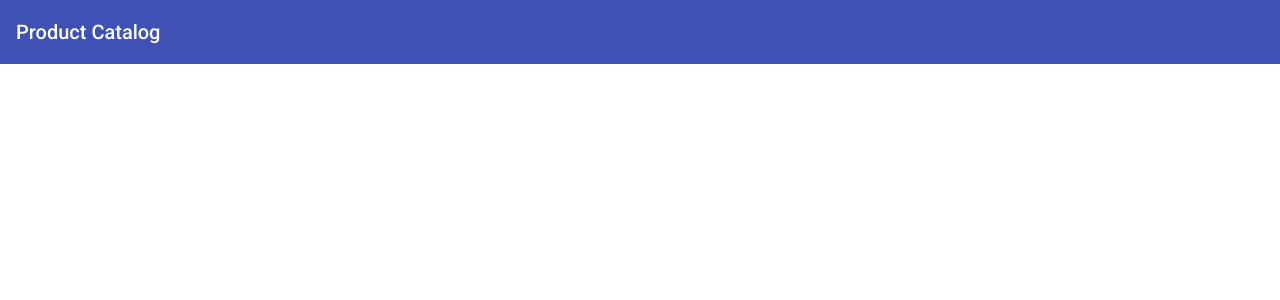
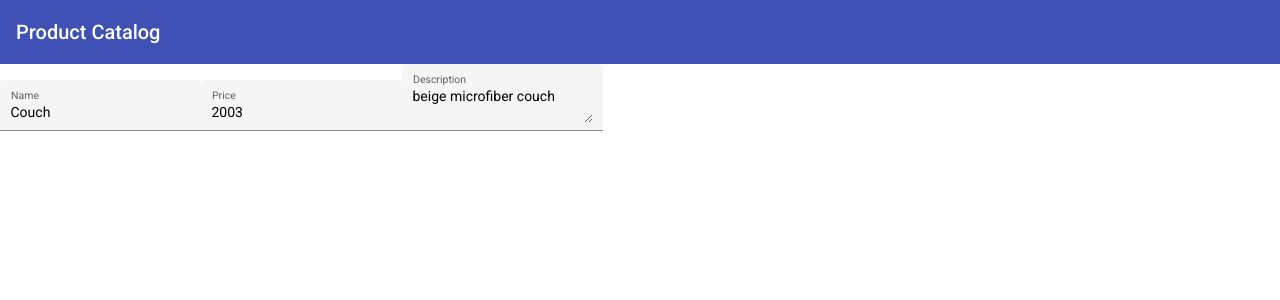
Before and after one commit to joshuamaxwell/joshua-maxwell, an Angular app: page /edit/1 in a window 1280 px wide. Before the commit this address led to /. Shown: the top 300 px of the page. Built offline with nearby package versions, Linux system fonts and the light colour scheme; data requests are answered from the project's data file.

Commit message:
Add the add/edit form and route and service

```diff
--- a/db.json
+++ b/db.json
@@ -4,19 +4,19 @@
       "id": 1,
       "title": "Couch",
       "description": "beige microfiber couch",
-      "price": 2000.00
+      "price": 2003
     },
     {
       "id": 2,
       "title": "Table Lamp",
       "description": "blue stone table lamp",
-      "price": 200.00
+      "price": 200
     },
     {
       "id": 3,
       "title": "Wool Rug",
       "description": "8x10 gold and red area rug",
-      "price": 1200.00
+      "price": 1200
     }
   ]
 }
--- /dev/null
+++ b/src/app/add-edit-product/add-edit-product.component.html
@@ -0,0 +1,16 @@
+<form *ngIf="product">
+    <mat-form-field appearance="fill">
+        <mat-label>Name</mat-label>
+        <input matInput placeholder="Chair" name="title" [(ngModel)]="product.title">
+    </mat-form-field>
+
+    <mat-form-field appearance="fill">
+        <mat-label>Price</mat-label>
+        <input matInput placeholder="20.00" name="price" [(ngModel)]="product.price">
+    </mat-form-field>
+
+    <mat-form-field appearance="fill">
+        <mat-label>Description</mat-label>
+        <textarea matInput name="description" placeholder="Description of the item..." [(ngModel)]="product.description"></textarea>
+    </mat-form-field>
+</form>
--- /dev/null
+++ b/src/app/add-edit-product/add-edit-product.component.ts
@@ -0,0 +1,31 @@
+import { Component, OnInit, Input } from '@angular/core';
+import { Product } from '../product';
+import { ActivatedRoute } from '@angular/router';
+import { ProductsService } from '../products.service';
+
+
+@Component({
+  selector: 'app-add-edit-product',
+  templateUrl: './add-edit-product.component.html',
+  styleUrls: ['./add-edit-product.component.css']
+})
+export class AddEditProductComponent implements OnInit {
+  product!: Product;
+
+  constructor(
+    private route: ActivatedRoute,
+    private productService: ProductsService,
+  ) { }
+
+  ngOnInit(): void {
+    this.getProduct();
+  }
+
+  getProduct(): void {
+    const id = Number(this.route.snapshot.paramMap.get('id'));
+    this.productService.getProduct(id).subscribe(
+      product => this.product = product
+    )
+  }
+
+}
--- a/src/app/app-routing.module.ts
+++ b/src/app/app-routing.module.ts
@@ -1,10 +1,12 @@
 import { NgModule } from '@angular/core';
 import { RouterModule, Routes } from '@angular/router';
 import { ProductListComponent } from './product-list/product-list.component';
+import { AddEditProductComponent } from './add-edit-product/add-edit-product.component';
 
 const routes: Routes = [
   { path: '', redirectTo: '/products', pathMatch: 'full' },
   { path: 'products', component: ProductListComponent },
+  { path: 'edit/:id', component: AddEditProductComponent },
 ];
 
 @NgModule({
--- a/src/app/product-list/product-list.component.html
+++ b/src/app/product-list/product-list.component.html
@@ -2,6 +2,6 @@
 
 <ul>
     <li *ngFor="let product of products">
-        <app-product [product]="product"></app-product>
+        <app-product [product]="product" (onEditProduct)="editProduct(product)"></app-product>
     </li>
 </ul>
--- a/src/app/product-list/product-list.component.ts
+++ b/src/app/product-list/product-list.component.ts
@@ -19,7 +19,11 @@ export class ProductListComponent implements OnInit {
       console.log("http response: ", this.products)
       this.products = res;
       console.log("http response: ", this.products)
-    })
+    });
+  }
+
+  editProduct(product: Product) {
+    this.productsService.updateProduct(product).subscribe();
   }
 
 }
--- a/src/app/product/product.component.html
+++ b/src/app/product/product.component.html
@@ -1,3 +1,6 @@
 <p>title:{{product.title}}</p>
 <p>decscription:{{product.description}}</p>
 <p>price:{{product.price}}</p>
+<a routerLink="/edit/{{product.id}}">
+    <mat-icon (click)="onEdit(product)">edit</mat-icon>
+</a>
--- a/src/app/product/product.component.ts
+++ b/src/app/product/product.component.ts
@@ -1,6 +1,5 @@
-import { Component, Input, OnInit } from '@angular/core';
+import { Component, Input, OnInit, Output, EventEmitter } from '@angular/core';
 import { Product } from '../product';
-import { ProductsService } from '../products.service';
 
 @Component({
   selector: 'app-product',
@@ -9,10 +8,15 @@ import { ProductsService } from '../products.service';
 })
 export class ProductComponent implements OnInit {
   @Input() product!: Product;
+  @Output() onEditProduct: EventEmitter<Product> = new EventEmitter();
 
   constructor(){ }
 
   ngOnInit(): void {
   }
 
+  onEdit(product: Product): void {
+    this.onEditProduct.emit(product);
+  }
+
 }
--- a/src/app/products.service.ts
+++ b/src/app/products.service.ts
@@ -1,8 +1,13 @@
 import { Injectable } from '@angular/core';
-import { HttpClient } from '@angular/common/http';
+import { HttpClient, HttpHeaders } from '@angular/common/http';
 import { Observable } from 'rxjs';
 import { Product } from './product';
 
+const httpOptions = {
+  headers: new HttpHeaders({
+    'Content-Type': 'application/json'
+  })
+}
 
 @Injectable({
   providedIn: 'root'
@@ -18,4 +23,14 @@ export class ProductsService {
   getProducts(): Observable<Product[]> {
     return this.http.get<Product[]>(this.productsUrl)
   }
+
+  getProduct(id: Number): Observable<Product> {
+    const url = `${this.productsUrl}/${id}`
+    return this.http.get<Product>(url)
+  }
+
+  updateProduct(product: Product): Observable<Product> {
+    const url = `${this.productsUrl}/${product.id}`
+    return this.http.put<Product>(url, product, httpOptions)
+  }
 }
```
Also changed, not shown: src/app/app.module.ts (+9 -1 lines), src/app/add-edit-product/add-edit-product.component.css (added), 1 other file (tests, documents, lock files or other folders).
